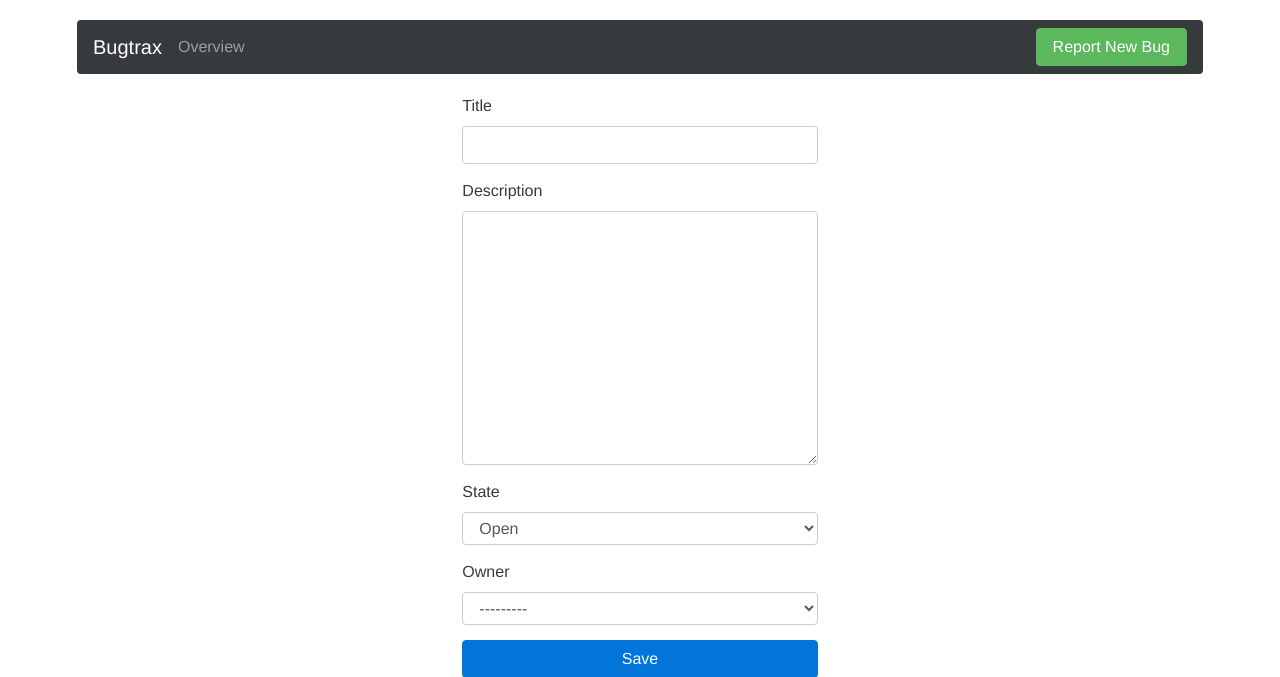
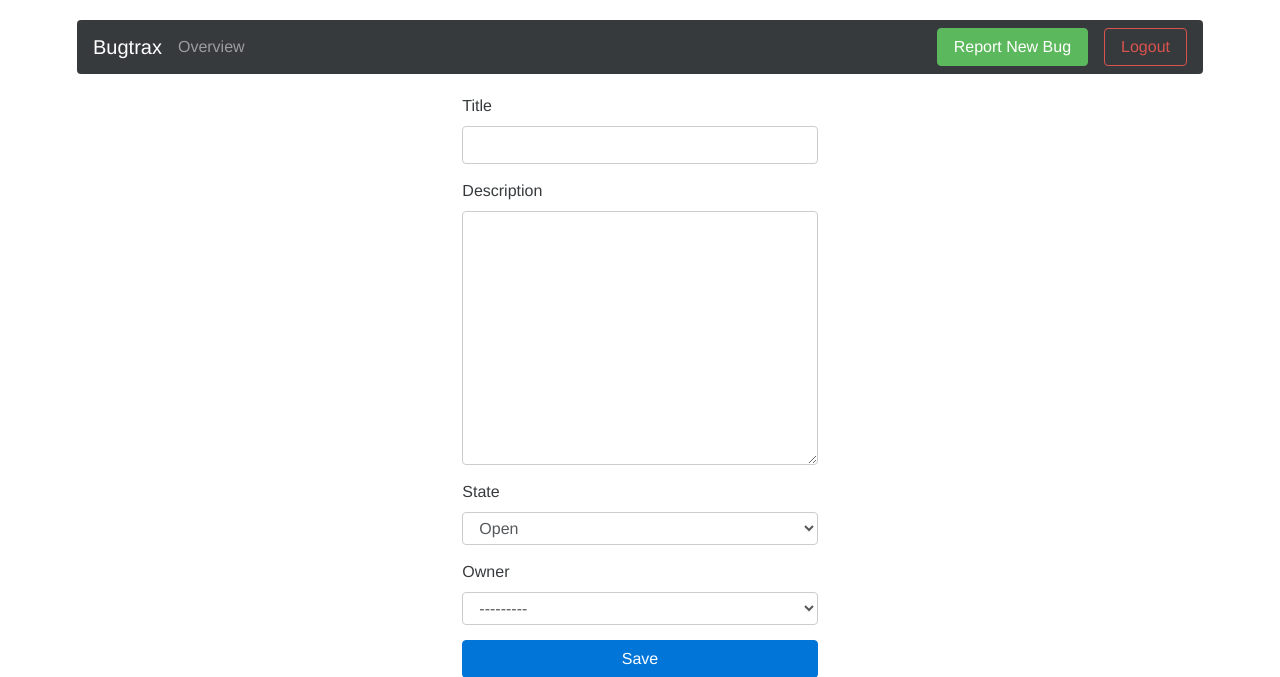
Before and after one commit to PeithVergil/bugtrax, a Django app: page /bugs/create/ in a window 1280 px wide. Shown: the top 677 px of the page. Run offline with Django 3.2, Linux system fonts and the light colour scheme; the visitor is signed in with stand-in values (Sample User, id 1); data comes from the database, SQL or seed files in the repository; some libraries are stand-ins or nearby versions.

Commit message:
Add a logout button in the base template.

```diff
--- a/templates/base.html
+++ b/templates/base.html
@@ -42,6 +42,13 @@
                                 Report New Bug
                             </a>
                         </li>
+                        {% if user.is_authenticated %}
+                            <li class="nav-item">
+                                <a href="{% url 'accounts:logout' %}" class="btn btn-danger-outline">
+                                    Logout
+                                </a>
+                            </li>
+                        {% endif %}
                     </ul>
                 </nav>
             </div>
```
